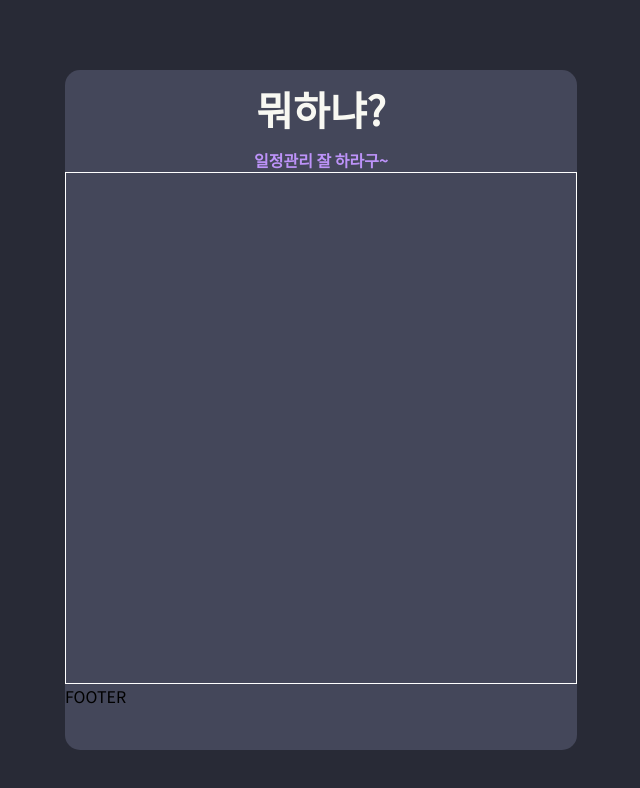
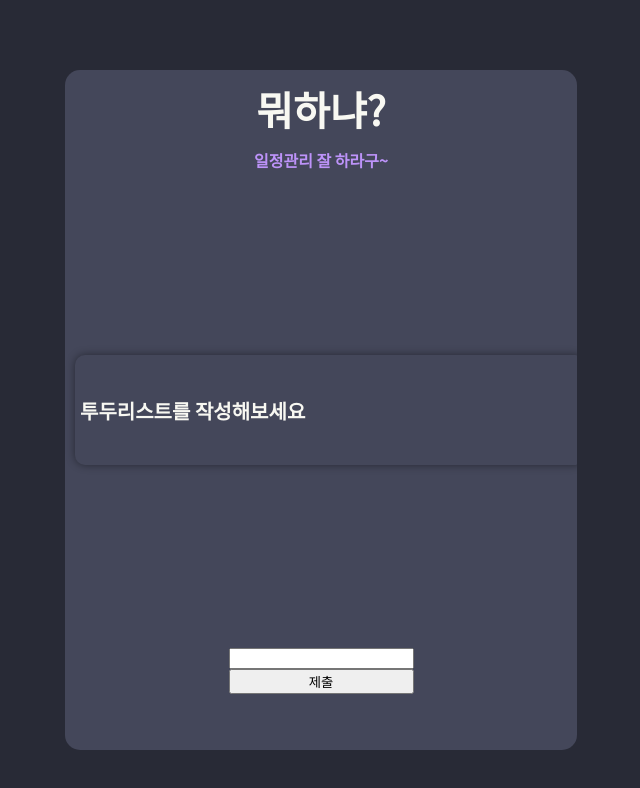
Before and after one commit to Hong-JunHyeok/React_ToDoList, a React (Create React App) app in the folder todolist/: page / in a window 1280 px wide. Shown: the top 788 px of the page, without its empty margins (319-959 px from the left). Built offline with nearby package versions, Linux system fonts and the light colour scheme.

Commit message:
alert기능 추가

```diff
--- a/todolist/package.json
+++ b/todolist/package.json
@@ -9,7 +9,9 @@
     "node-sass": "^4.14.1",
     "react": "^16.13.1",
     "react-dom": "^16.13.1",
-    "react-scripts": "3.4.3"
+    "react-icons": "^3.11.0",
+    "react-scripts": "3.4.3",
+    "sweetalert2": "^10.3.7"
   },
   "scripts": {
     "start": "react-scripts start",
--- a/todolist/src/component/TodoTemplate.js
+++ b/todolist/src/component/TodoTemplate.js
@@ -1,7 +1,59 @@
-import React, { useState } from "react";
+import React, { useState, useRef } from "react";
 import "./TodoTemplate.scss";
+import Swal from "sweetalert2";
 
 function TodoTemplate() {
+    const [state, setState] = useState({
+        todos: ["투두리스트를 작성해보세요"],
+        input: "",
+    });
+    const onChange = (e) => {
+        setState({
+            ...state,
+            input: e.target.value,
+        });
+        console.log(todos);
+    };
+    const onSubmit = () => {
+        if (input === "") {
+            Swal.fire({
+                icon: "error",
+                title: "공백은 제출할 수 없습니다",
+                showConfirmButton: false,
+                timer: 1500,
+            });
+        } else {
+            setState({
+                todos: todos.concat(input),
+                input: "",
+            });
+        }
+    };
+    const onSubmitEnter = (e) => {
+        if (e.key === "Enter") {
+            if (input === "") {
+                Swal.fire({
+                    icon: "error",
+                    title: "공백은 제출할 수 없습니다",
+                    showConfirmButton: false,
+                    timer: 1000,
+                });
+            } else {
+                setState({
+                    todos: todos.concat(input),
+                    input: "",
+                });
+            }
+        }
+    };
+    const { todos, input } = state;
+    const todosList = todos.map((obj, key) => (
+        <li className="todo" key={key}>
+            {obj}
+        </li>
+    ));
+    const inputs = useRef(null);
+
     return (
         <div className="TodoTemplate">
             <div className="TodoTemplate_header">
@@ -10,8 +62,23 @@ function TodoTemplate() {
                     일정관리 잘 하라구~
                 </div>
             </div>
-            <div className="TodoTemplate_body"></div>
-            <div className="TodoTemplate_footer">FOOTER</div>
+            <div className="TodoTemplate_body">{todosList}</div>
+            <div className="TodoTemplate_footer">
+                <div className="TodoTemplate_footer_input" ref={inputs}>
+                    <input
+                        type="text"
+                        value={input}
+                        onChange={onChange}
+                        onKeyPress={onSubmitEnter}
+                    />
+                    <input
+                        type="button"
+                        value="제출"
+                        onClick={onSubmit}
+                        onKeyPress={onSubmitEnter}
+                    />
+                </div>
+            </div>
         </div>
     );
 }
--- a/todolist/src/component/TodoTemplate.scss
+++ b/todolist/src/component/TodoTemplate.scss
@@ -29,13 +29,48 @@ $impo_color: #bd93f9; //강조하고 싶을때 쓰는 색
         }
     }
     &_body {
-        border: 1px solid white;
-        height: 75%;
         display: flex;
-        align-items: center;
         justify-content: center;
         flex-direction: column;
+        height: 70%;
+        overflow-y: auto;
     }
     &_footer {
+        display: flex;
+        justify-content: center;
+        align-items: center;
+        flex-direction: column;
+        &_addTodo {
+            border-radius: 100%;
+            width: 70px;
+            height: 70px;
+            display: flex;
+            justify-content: center;
+            align-items: center;
+            cursor: pointer;
+            background-color: $impo_color;
+        }
+        &_input {
+            display: flex;
+            flex-direction: column;
+        }
     }
 }
+
+li {
+    list-style: none;
+    font-size: 20px;
+}
+.todo {
+    position: static;
+    width: 500px;
+    height: 100px;
+    box-shadow: 0 0 8px rgba(0, 0, 0, 0.44);
+    border-radius: 10px;
+    font-weight: bold;
+    padding: 5px;
+    color: $font_color;
+    display: flex;
+    align-items: center;
+    margin: 10px;
+}
```
Also changed, not shown: 1 other file (tests, documents, lock files or other folders).
